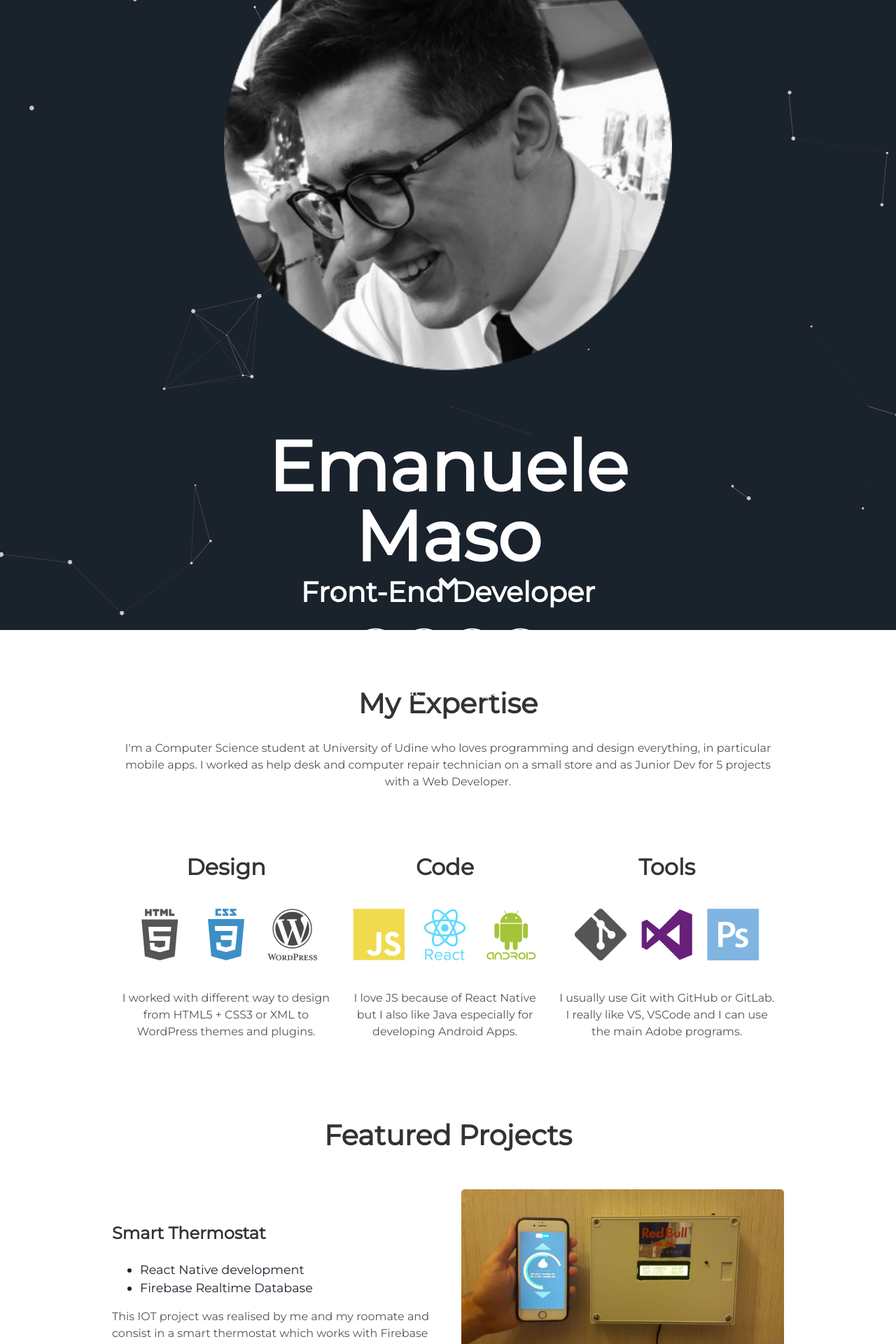
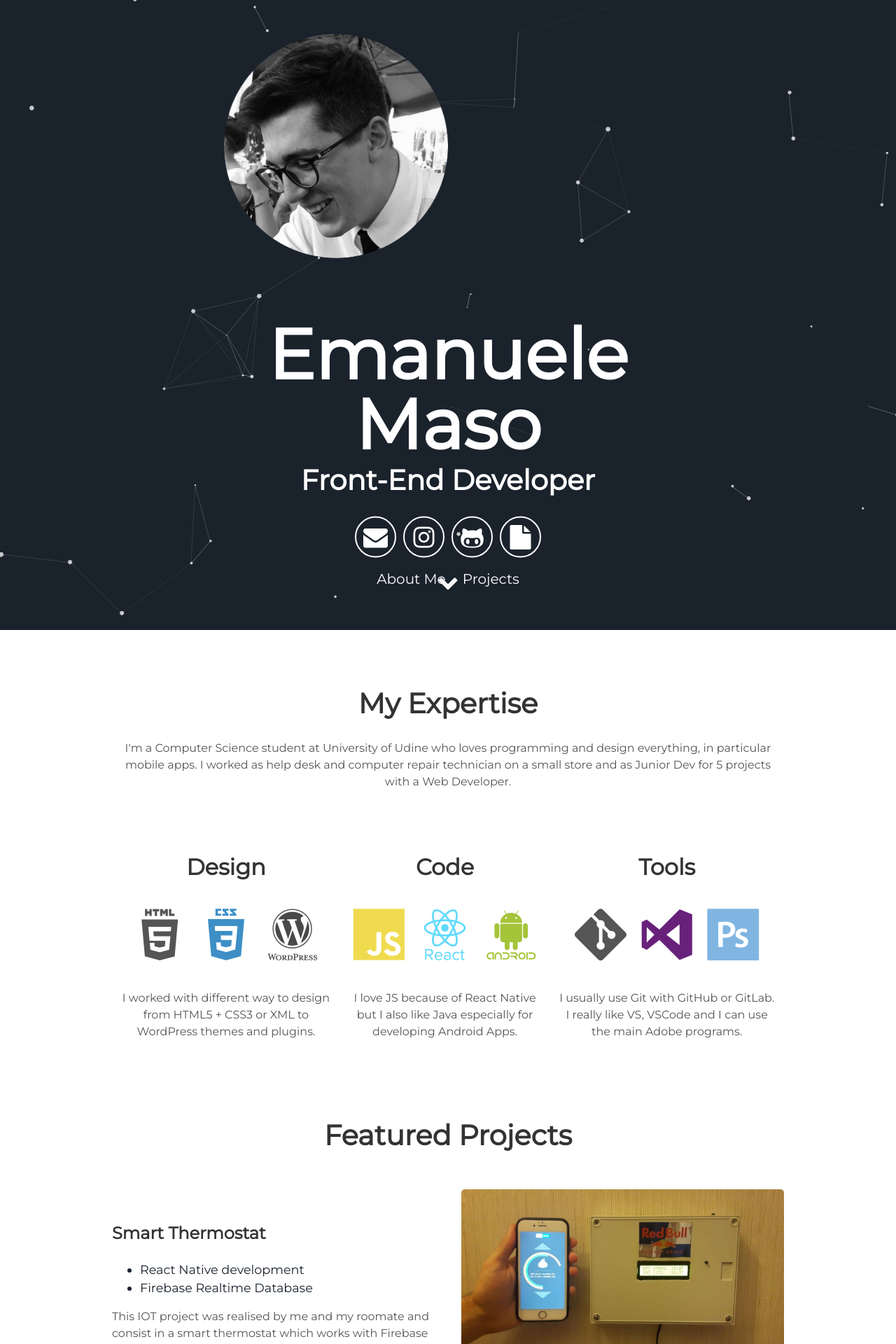
Before and after one commit to ClarkStoro/clarkstoro.github.io, a Jekyll site: the page built from index.html, in a window 1280 px wide. Shown: the top 1920 px of the page at 70% size. Built offline with Jekyll 4.4.1, drawn with Linux system fonts in a browser that asks for light colours.

Commit message:
Update header.html

```diff
--- a/_includes/header.html
+++ b/_includes/header.html
@@ -1,7 +1,7 @@
 <div id="particles-js">
   <div class="header">
 
-      <div class="headerPhoto">
+      <div class="headerPhoto" style="width: 50%; height: 50%;">
         <img alt="ema" class="photo" src="{{ "/assets/img/EmanueleMaso.png"}}"  style="width: 100%";"/>
       </div>
 
```
